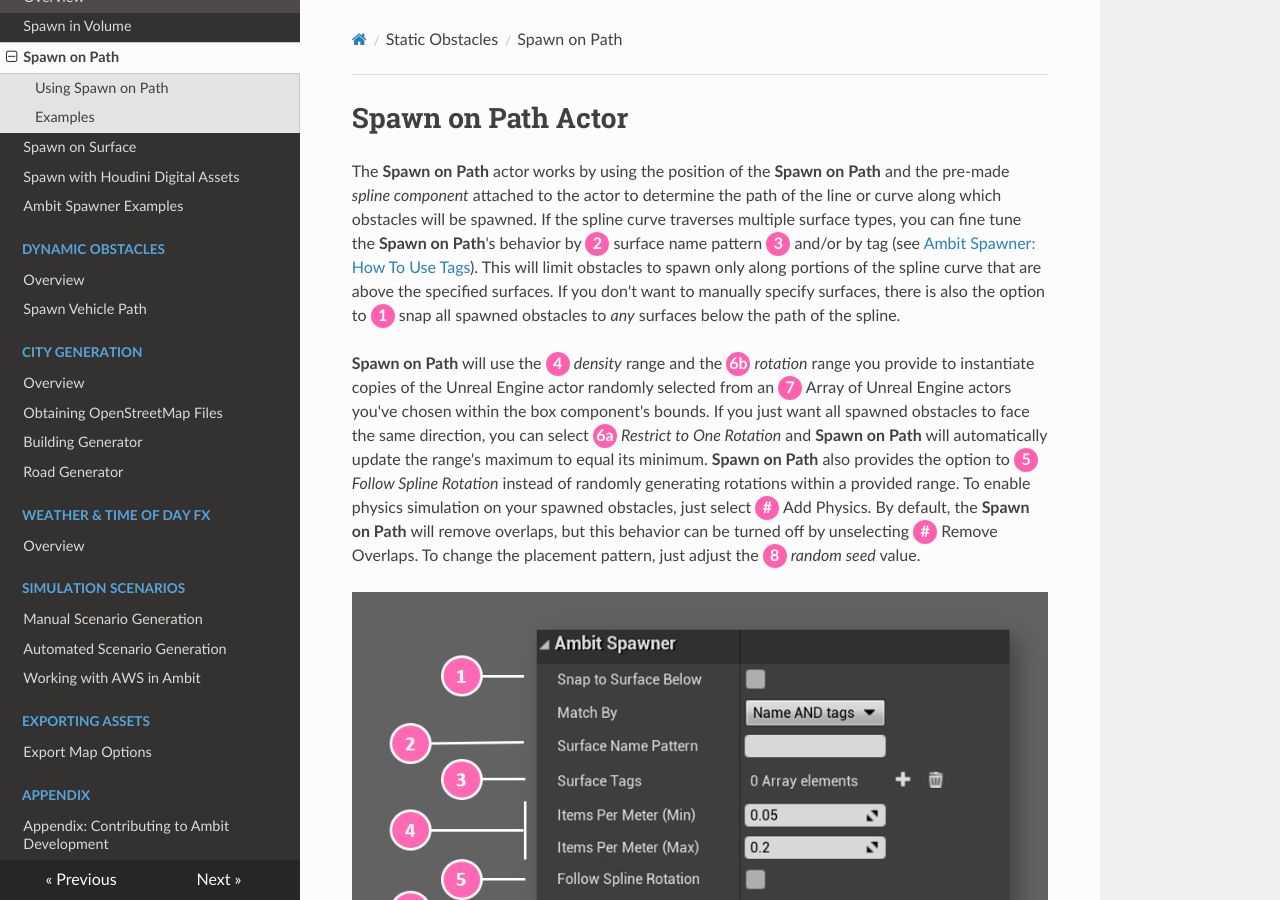
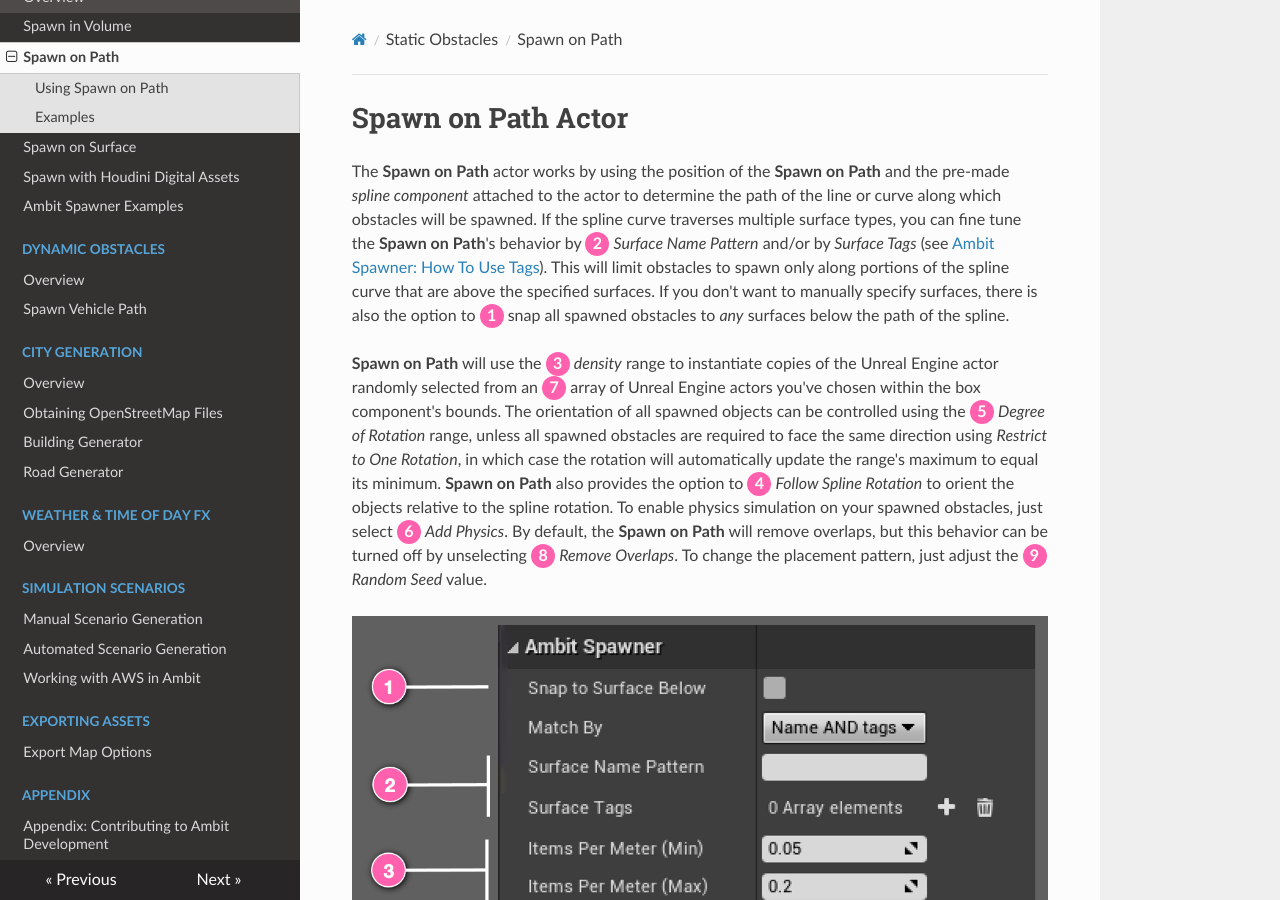
Before and after one commit to aws-samples/aws-ambit-scenario-designer-ue4, an MkDocs documentation site: the page built from docs/user-guide/docs-source/spawn-on-path.md, in a window 1280 px wide and 900 px high. Built offline with MkDocs 1.6.1, drawn with Linux system fonts in a browser that asks for light colours; nearby versions of some CDN libraries.

Commit message:
Updated more images following CR feedback

```diff
--- a/docs/user-guide/docs-source/spawn-on-path.md
+++ b/docs/user-guide/docs-source/spawn-on-path.md
@@ -1,9 +1,9 @@
 # Spawn on Path Actor
 <TODO: Update UI image to reflect new interface>
 
-The **Spawn on Path** actor works by using the position of the **Spawn on Path** and the pre-made _spline component_ attached to the actor to determine the path of the line or curve along which obstacles will be spawned. If the spline curve traverses multiple surface types, you can fine tune the **Spawn on Path**'s behavior by <number-badge>2</number-badge> surface name pattern <number-badge>3</number-badge> and/or by tag (see [Ambit Spawner: How To Use Tags](/spawner-parent/#how-to-use-tags)). This will limit obstacles to spawn only along portions of the spline curve that are above the specified surfaces. If you don't want to manually specify surfaces, there is also the option to <number-badge>1</number-badge> snap all spawned obstacles to _any_ surfaces below the path of the spline.
+The **Spawn on Path** actor works by using the position of the **Spawn on Path** and the pre-made _spline component_ attached to the actor to determine the path of the line or curve along which obstacles will be spawned. If the spline curve traverses multiple surface types, you can fine tune the **Spawn on Path**'s behavior by <number-badge>2</number-badge> _Surface Name Pattern_ and/or by _Surface Tags_ (see [Ambit Spawner: How To Use Tags](/spawner-parent/#how-to-use-tags)). This will limit obstacles to spawn only along portions of the spline curve that are above the specified surfaces. If you don't want to manually specify surfaces, there is also the option to <number-badge>1</number-badge> snap all spawned obstacles to _any_ surfaces below the path of the spline.
 
-**Spawn on Path** will use the <number-badge>4</number-badge> _density_ range and the <number-badge>6b</number-badge> _rotation_ range you provide to instantiate copies of the Unreal Engine actor randomly selected from an <number-badge>7</number-badge> Array of Unreal Engine actors you've chosen within the box component's bounds. If you just want all spawned obstacles to face the same direction, you can select <number-badge>6a</number-badge> _Restrict to One Rotation_ and **Spawn on Path** will automatically update the range's maximum to equal its minimum. **Spawn on Path** also provides the option to <number-badge>5</number-badge> _Follow Spline Rotation_ instead of randomly generating rotations within a provided range. To enable physics simulation on your spawned obstacles, just select <number-badge>#</number-badge> Add Physics. By default, the **Spawn on Path** will remove overlaps, but this behavior can be turned off by unselecting <number-badge>#</number-badge> Remove Overlaps. To change the placement pattern, just adjust the <number-badge>8</number-badge> _random seed_ value.
+**Spawn on Path** will use the <number-badge>3</number-badge> _density_ range to instantiate copies of the Unreal Engine actor randomly selected from an <number-badge>7</number-badge> array of Unreal Engine actors you've chosen within the box component's bounds. The orientation of all spawned objects can be controlled using the <number-badge>5</number-badge> _Degree of Rotation_ range, unless all spawned obstacles are required to face the same direction using _Restrict to One Rotation_, in which case the rotation will automatically update the range's maximum to equal its minimum. **Spawn on Path** also provides the option to <number-badge>4</number-badge> _Follow Spline Rotation_ to orient the objects relative to the spline rotation. To enable physics simulation on your spawned obstacles, just select <number-badge>6</number-badge> _Add Physics_. By default, the **Spawn on Path** will remove overlaps, but this behavior can be turned off by unselecting <number-badge>8</number-badge> _Remove Overlaps_. To change the placement pattern, just adjust the <number-badge>9</number-badge> _Random Seed_ value.
 
 ![Spawn on Path annotated UI](./images/spawn-on-path/AmbitSpawnerSpline_UI.png)
 
--- a/docs/user-guide/mkdocs.yml
+++ b/docs/user-guide/mkdocs.yml
@@ -23,7 +23,7 @@ nav:
         - Overview: weather.md
     - Simulation Scenarios:
         - Manual Scenario Generation: individual-scenario-generation.md
-        - Automated Scenario Generation: bulk-senario-generation.md
+        - Automated Scenario Generation: bulk-scenario-generation.md
         - Working with AWS in Ambit: aws-setup.md
     - Exporting Assets:
         - Export Map Options: map-export.md
```
Also changed, not shown: docs/user-guide/docs-source/spawn-in-volume.md (+1 -1 lines), docs/user-guide/docs-source/spawn-on-surface.md (+1 -1 lines), docs/user-guide/docs-source/spawn-vehicle-path.md (+1 -1 lines), docs/user-guide/docs-source/spawn-with-houdini.md (+11 -11 lines), docs/user-guide/docs-source/bulk-scenario-generation.md (renamed from docs/user-guide/docs-source/bulk-senario-generation.md), docs/user-guide/docs-source/images/bulk-scenario-generation/BatchName.png, docs/user-guide/docs-source/images/bulk-scenario-generation/ConfigurationName.png, docs/user-guide/docs-source/images/bulk-scenario-generation/GeneratePermutationButton.png, docs/user-guide/docs-source/images/bulk-scenario-generation/Import.png, docs/user-guide/docs-source/images/individual-scenario-generation/Export.png, docs/user-guide/docs-source/images/individual-scenario-generation/Import.png, docs/user-guide/docs-source/images/individual-scenario-generation/ScenarioName.png, docs/user-guide/docs-source/images/spawn-on-path/AmbitSpawnerSpline_UI.png, docs/user-guide/docs-source/images/spawn-vehicle-path/AmbitVehiclePathGenerator_UI.png, 3 more files, 1 other file.
